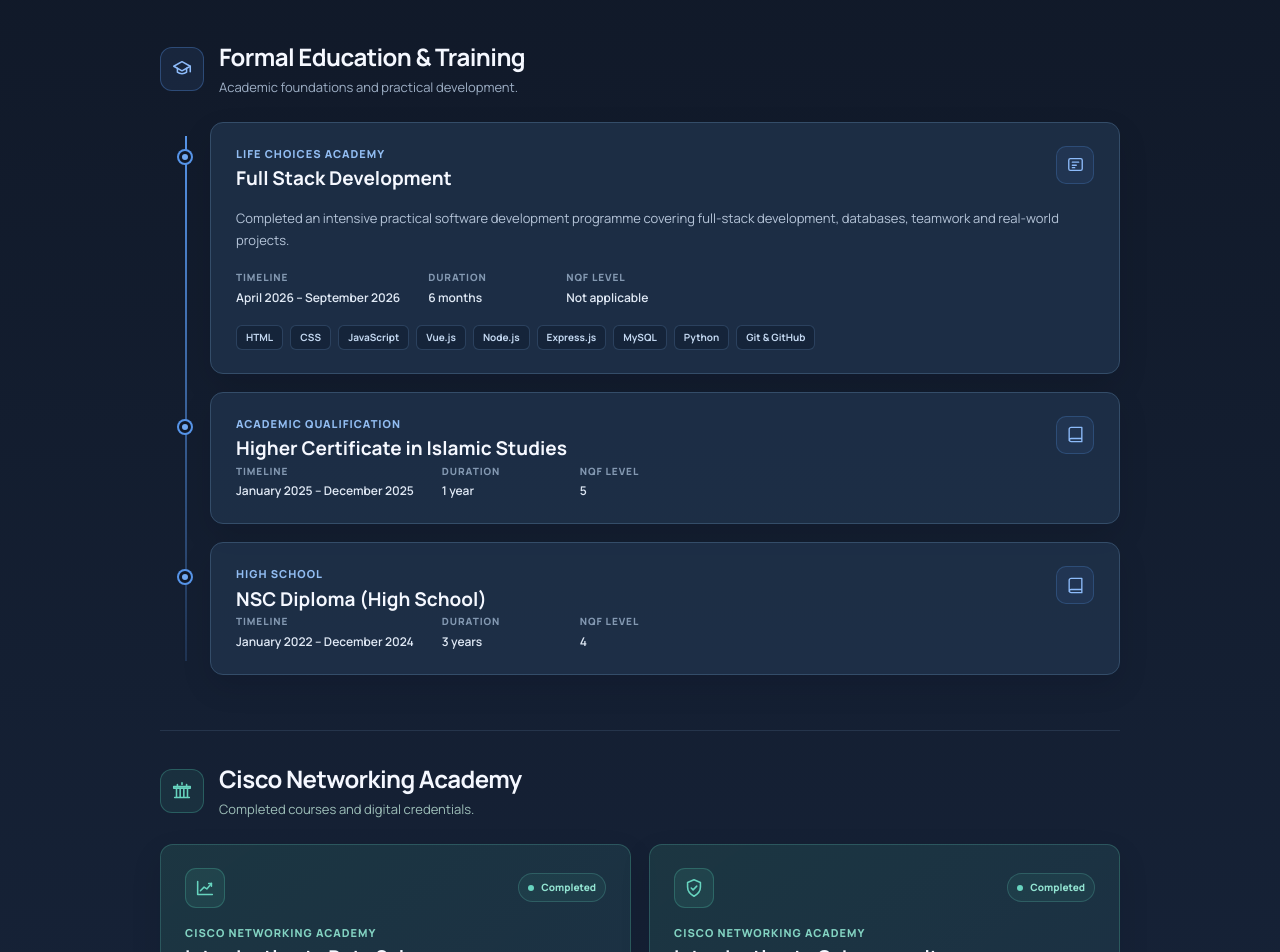
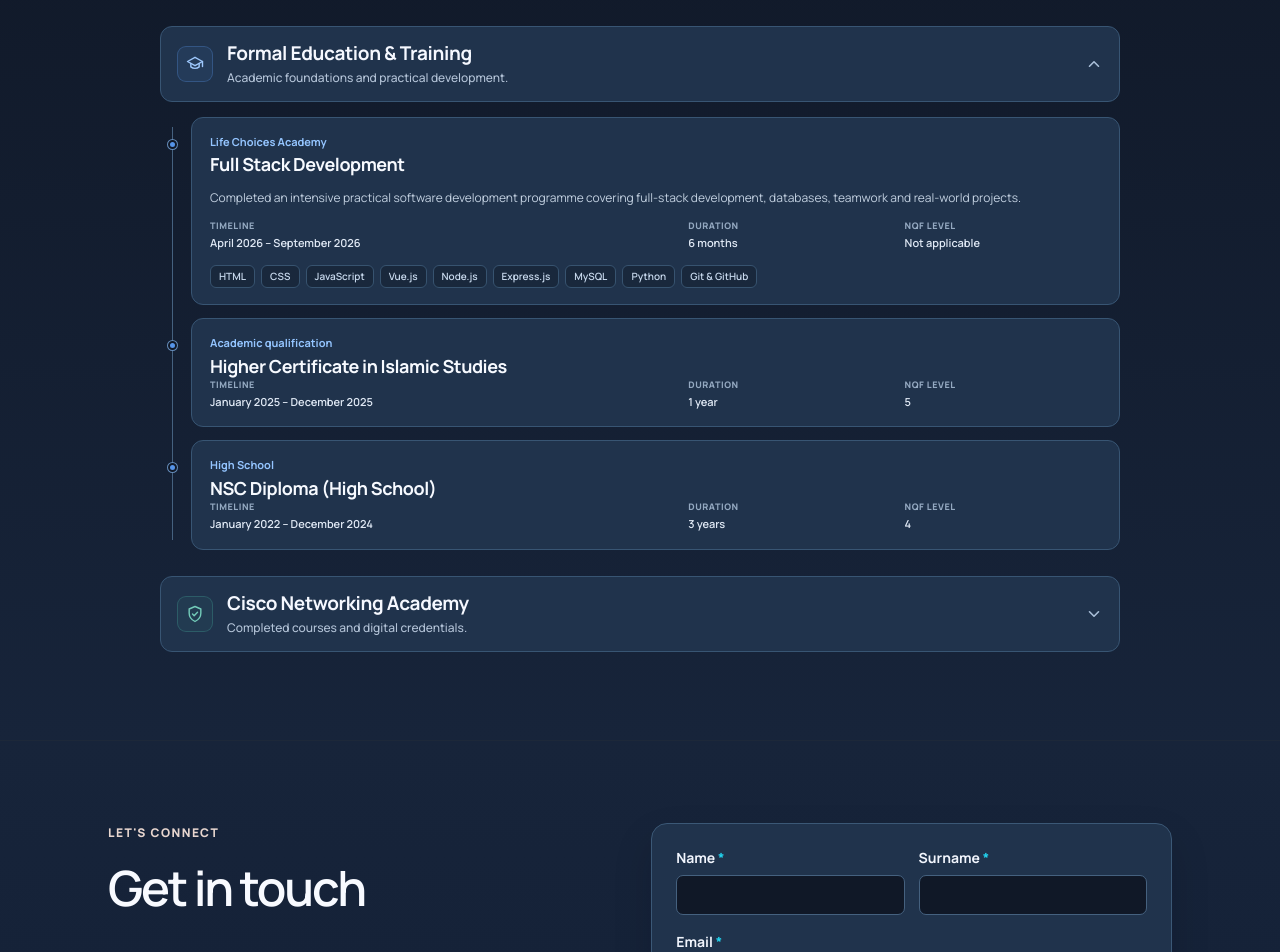
Before and after one commit to adamjattiem12-gif/Portfolio-v2, a Vue app: page / in a window 1280 px wide. Shown: the part 2820-3772 px from the top of the page. Built offline with nearby package versions, Linux system fonts and the light colour scheme.

Commit message:
fix: refine education styling and add collapsible sections

```diff
--- a/src/views/EducationView.vue
+++ b/src/views/EducationView.vue
@@ -1,31 +1,42 @@
+<script setup>
+import { ref } from 'vue'
+
+const isFormalExpanded = ref(true)
+const isCiscoExpanded = ref(false)
+</script>
+
 <template>
   <section id="certifications" class="section education-section" aria-labelledby="education-heading">
     <div class="container">
       <span class="kicker">Learning journey</span>
       <h2 id="education-heading">Education &amp; Training</h2>
 
-      <section class="formal-section" aria-labelledby="formal-heading">
-        <div class="subsection-heading">
-          <span class="section-icon formal-icon" aria-hidden="true">
+      <section class="education-category" aria-labelledby="formal-heading">
+        <h3 class="category-title">
+          <button
+            id="formal-toggle"
+            class="category-toggle"
+            type="button"
+            aria-controls="formal-content"
+            :aria-expanded="isFormalExpanded"
+            @click="isFormalExpanded = !isFormalExpanded"
+          >
+            <span class="category-icon formal-icon" aria-hidden="true">
               <svg viewBox="0 0 24 24" fill="none"><path d="m3 9 9-5 9 5-9 5-9-5Z"/><path d="M7 11.3v4.2c2.8 2.3 7.2 2.3 10 0v-4.2M21 9v6"/></svg>
             </span>
-          <div>
-            <h3 id="formal-heading">Formal Education &amp; Training</h3>
-            <p class="section-intro">Academic foundations and practical development.</p>
-          </div>
-        </div>
+            <span class="category-copy">
+              <span class="category-name" id="formal-heading">Formal Education &amp; Training</span>
+              <span class="category-subtitle">Academic foundations and practical development.</span>
+            </span>
+            <svg class="chevron" :class="{ expanded: isFormalExpanded }" viewBox="0 0 20 20" fill="none" aria-hidden="true"><path d="m5 7.5 5 5 5-5"/></svg>
+          </button>
+        </h3>
 
+        <div id="formal-content" v-show="isFormalExpanded" class="category-content">
           <div class="education-timeline">
             <article class="education-card timeline-card">
-            <div class="card-heading">
-              <div>
               <p class="institution">Life Choices Academy</p>
               <h4>Full Stack Development</h4>
-              </div>
-              <span class="qualification-icon" aria-hidden="true">
-                <svg viewBox="0 0 24 24" fill="none"><rect x="3.5" y="4.5" width="17" height="15" rx="2"/><path d="M8 9h8M8 13h5M8 16h3"/></svg>
-              </span>
-            </div>
               <p class="description">Completed an intensive practical software development programme covering full-stack development, databases, teamwork and real-world projects.</p>
               <dl class="education-meta">
                 <div><dt>Timeline</dt><dd>April 2026 – September 2026</dd></div>
@@ -38,15 +49,8 @@
             </article>
 
             <article class="education-card timeline-card">
-            <div class="card-heading">
-              <div>
               <p class="institution">Academic qualification</p>
               <h4>Higher Certificate in Islamic Studies</h4>
-              </div>
-              <span class="qualification-icon" aria-hidden="true">
-                <svg viewBox="0 0 24 24" fill="none"><path d="M4 19.5A2.5 2.5 0 0 1 6.5 17H20M6.5 3H20v18H6.5A2.5 2.5 0 0 1 4 18.5v-13A2.5 2.5 0 0 1 6.5 3Z"/></svg>
-              </span>
-            </div>
               <dl class="education-meta">
                 <div><dt>Timeline</dt><dd>January 2025 – December 2025</dd></div>
                 <div><dt>Duration</dt><dd>1 year</dd></div>
@@ -55,15 +59,8 @@
             </article>
 
             <article class="education-card timeline-card">
-            <div class="card-heading">
-              <div>
               <p class="institution">High School</p>
               <h4>NSC Diploma (High School)</h4>
-              </div>
-              <span class="qualification-icon" aria-hidden="true">
-                <svg viewBox="0 0 24 24" fill="none"><path d="M4 19.5A2.5 2.5 0 0 1 6.5 17H20M6.5 3H20v18H6.5A2.5 2.5 0 0 1 4 18.5v-13A2.5 2.5 0 0 1 6.5 3Z"/></svg>
-              </span>
-            </div>
               <dl class="education-meta">
                 <div><dt>Timeline</dt><dd>January 2022 – December 2024</dd></div>
                 <div><dt>Duration</dt><dd>3 years</dd></div>
@@ -71,29 +68,40 @@
               </dl>
             </article>
           </div>
+        </div>
       </section>
 
-      <section class="cisco-section" aria-labelledby="cisco-heading">
-        <div class="subsection-heading">
-          <span class="section-icon cisco-icon" aria-hidden="true">
-            <svg viewBox="0 0 24 24" fill="none"><path d="M12 3v2M7 5v2M17 5v2M4 9h16M6 9v10m4-10v10m4-10v10m4-10v10M4 19h16"/><path d="M3 7h18v2H3z"/></svg>
+      <section class="education-category cisco-category" aria-labelledby="cisco-heading">
+        <h3 class="category-title">
+          <button
+            id="cisco-toggle"
+            class="category-toggle"
+            type="button"
+            aria-controls="cisco-content"
+            :aria-expanded="isCiscoExpanded"
+            @click="isCiscoExpanded = !isCiscoExpanded"
+          >
+            <span class="category-icon cisco-icon" aria-hidden="true">
+              <svg viewBox="0 0 24 24" fill="none"><path d="M12 3 19 6v5c0 4.6-2.9 7.8-7 10-4.1-2.2-7-5.4-7-10V6l7-3Z"/><path d="m9 12 2 2 4-4"/></svg>
             </span>
-          <div>
-            <h3 id="cisco-heading">Cisco Networking Academy</h3>
-            <p class="section-intro">Completed courses and digital credentials.</p>
-          </div>
-        </div>
+            <span class="category-copy">
+              <span class="category-name" id="cisco-heading">Cisco Networking Academy</span>
+              <span class="category-subtitle">Completed courses and digital credentials.</span>
+            </span>
+            <svg class="chevron" :class="{ expanded: isCiscoExpanded }" viewBox="0 0 20 20" fill="none" aria-hidden="true"><path d="m5 7.5 5 5 5-5"/></svg>
+          </button>
+        </h3>
 
+        <div id="cisco-content" v-show="isCiscoExpanded" class="category-content">
           <div class="cisco-grid">
             <article class="education-card cisco-card">
-            <div class="cisco-card-heading">
-              <span class="cisco-course-icon" aria-hidden="true">
-                <svg viewBox="0 0 24 24" fill="none"><path d="M4 19V5m0 14h16M7 15l4-4 3 2 5-6"/><path d="M16 7h3v3"/></svg>
-              </span>
+              <div class="course-heading">
+                <div>
+                  <p class="institution">Cisco Networking Academy</p>
+                  <h4>Introduction to Data Science</h4>
+                </div>
                 <span class="completed"><span aria-hidden="true"></span>Completed</span>
               </div>
-            <p class="provider">Cisco Networking Academy</p>
-            <h4>Introduction to Data Science</h4>
               <p class="description">Introductory knowledge of data science concepts and applications.</p>
               <p class="course-timeline"><span>Timeline</span>April 2026 – September 2026</p>
               <a class="credential-link" href="https://www.credly.com/badges/cd2bc1b9-5359-41f2-bf49-7bd1b87c09fb/public_url" target="_blank" rel="noopener noreferrer">
@@ -102,14 +110,13 @@
             </article>
 
             <article class="education-card cisco-card">
-            <div class="cisco-card-heading">
-              <span class="cisco-course-icon" aria-hidden="true">
-                <svg viewBox="0 0 24 24" fill="none"><path d="M12 3 19 6v5c0 4.6-2.9 7.8-7 10-4.1-2.2-7-5.4-7-10V6l7-3Z"/><path d="m9 12 2 2 4-4"/></svg>
-              </span>
+              <div class="course-heading">
+                <div>
+                  <p class="institution">Cisco Networking Academy</p>
+                  <h4>Introduction to Cybersecurity</h4>
+                </div>
                 <span class="completed"><span aria-hidden="true"></span>Completed</span>
               </div>
-            <p class="provider">Cisco Networking Academy</p>
-            <h4>Introduction to Cybersecurity</h4>
               <p class="description">Introductory understanding of cybersecurity principles, threats and digital security.</p>
               <p class="course-timeline"><span>Timeline</span>April 2026 – September 2026</p>
               <a class="credential-link" href="https://www.credly.com/badges/b436120d-233d-4057-8e5e-eb0761f9d53a/public_url" target="_blank" rel="noopener noreferrer">
@@ -117,78 +124,79 @@
               </a>
             </article>
           </div>
+        </div>
       </section>
     </div>
   </section>
 </template>
 
 <style scoped>
-.education-section { background: linear-gradient(180deg, #101827, #17243a); }
-.education-section h2 { margin-bottom: 43px; }
-.formal-section, .cisco-section { max-width: 960px; margin: 0 auto; }
-.subsection-heading { display: flex; align-items: center; gap: 15px; margin-bottom: 24px; }
-.section-icon { display: grid; place-items: center; flex: 0 0 44px; width: 44px; height: 44px; border: 1px solid; border-radius: 12px; }
-.section-icon svg, .qualification-icon svg, .cisco-course-icon svg { width: 22px; height: 22px; stroke: currentColor; stroke-width: 1.7; stroke-linecap: round; stroke-linejoin: round; }
-.formal-icon { color: #8dbbfa; border-color: rgba(86, 148, 232, .34); background: rgba(86, 148, 232, .1); }
-.cisco-icon { color: #67d4bf; border-color: rgba(76, 190, 166, .32); background: rgba(76, 190, 166, .1); }
-.subsection-heading h3 { margin: 0; color: #f5f8ff; font-size: clamp(19px, 2.2vw, 24px); line-height: 1.35; letter-spacing: -.025em; }
-.section-intro { margin: 4px 0 0 !important; color: #9eafc5 !important; font-size: 13px !important; line-height: 1.6 !important; }
-.education-timeline { position: relative; display: grid; gap: 18px; margin-left: 20px; padding-left: 30px; }
-.education-timeline::before { position: absolute; top: 14px; bottom: 14px; left: 5px; width: 2px; content: ''; background: linear-gradient(#5694e8, rgba(86, 148, 232, .18)); }
-.education-card { min-width: 0; border: 1px solid #344d69; border-radius: 13px; background: rgba(32, 51, 76, .8); box-shadow: 0 12px 30px rgba(5, 12, 24, .12); transition: transform .22s var(--motion-ease), border-color .22s, box-shadow .22s; }
-.education-card:hover { transform: translateY(-2px); border-color: #52769d; box-shadow: 0 16px 34px rgba(5, 12, 24, .2); }
-.timeline-card { position: relative; padding: 23px 25px; }
-.timeline-card::before { position: absolute; top: 28px; left: -32px; width: 12px; height: 12px; content: ''; border: 3px solid #101827; border-radius: 50%; background: #72aaf2; box-shadow: 0 0 0 2px #5694e8; }
-.card-heading { display: flex; justify-content: space-between; align-items: flex-start; gap: 16px; }
-.institution, .provider { margin: 0 0 4px !important; color: #92bdf2 !important; font-size: 11px !important; font-weight: 800; letter-spacing: .09em; line-height: 1.4 !important; text-transform: uppercase; }
-.education-card h4 { margin: 0; color: #f5f8ff; font-size: clamp(16px, 1.8vw, 19px); font-weight: 700; line-height: 1.45; }
-.qualification-icon { display: grid; place-items: center; flex: 0 0 38px; width: 38px; height: 38px; color: #8dbbfa; border: 1px solid rgba(86, 148, 232, .25); border-radius: 10px; background: rgba(86, 148, 232, .08); }
-.qualification-icon svg { width: 19px; height: 19px; }
-.description { max-width: none !important; margin: 14px 0 17px !important; color: #b6c5d9 !important; font-size: 13px !important; line-height: 1.75 !important; }
-.education-meta { display: flex; flex-wrap: wrap; gap: 10px 28px; margin: 0; }
-.education-meta div { min-width: 110px; }
-.education-meta dt, .course-timeline span { margin-bottom: 3px; color: #8499b2; font-size: 10px; font-weight: 800; letter-spacing: .09em; text-transform: uppercase; }
-.education-meta dd { margin: 0; color: #e0e9f5; font-size: 12px; font-weight: 600; line-height: 1.5; }
-.skill-tags { display: flex; flex-wrap: wrap; gap: 7px; margin: 18px 0 0; padding: 0; list-style: none; }
-.skill-tags li { padding: 5px 9px; border: 1px solid rgba(111, 153, 202, .25); border-radius: 6px; background: rgba(18, 34, 54, .68); color: #c4d8f1; font-size: 10px; font-weight: 700; line-height: 1.3; }
-.cisco-section { margin-top: 55px; padding-top: 32px; border-top: 1px solid rgba(143, 176, 216, .14); }
-.cisco-section .section-intro { color: #9ebfb9 !important; }
-.cisco-grid { display: grid; grid-template-columns: repeat(2, minmax(0, 1fr)); gap: 18px; }
-.cisco-card { display: flex; flex-direction: column; padding: 23px 24px; border-color: rgba(76, 160, 147, .35); background: linear-gradient(145deg, rgba(29, 58, 68, .86), rgba(29, 48, 69, .88)); }
-.cisco-card:hover { border-color: rgba(103, 212, 191, .65); }
-.cisco-card-heading { display: flex; align-items: center; justify-content: space-between; gap: 12px; margin-bottom: 17px; }
-.cisco-course-icon { display: grid; place-items: center; width: 40px; height: 40px; color: #67d4bf; border: 1px solid rgba(76, 190, 166, .3); border-radius: 11px; background: rgba(76, 190, 166, .1); }
-.completed { display: inline-flex; align-items: center; gap: 7px; padding: 5px 9px; border: 1px solid rgba(103, 212, 191, .22); border-radius: 99px; background: rgba(76, 190, 166, .08); color: #92e3d1; font-size: 10px; font-weight: 800; }
-.completed span { width: 6px; height: 6px; border-radius: 50%; background: #67d4bf; }
-.provider { color: #83d3c2 !important; }
-.cisco-card h4 { min-height: 2.8em; }
-.cisco-card .description { margin: 10px 0 16px !important; }
-.course-timeline { display: flex; flex-direction: column; gap: 2px; margin: 0 0 20px !important; color: #d6e6e4 !important; font-size: 12px !important; line-height: 1.5 !important; }
-.credential-link { display: inline-flex; align-items: center; justify-content: center; align-self: flex-start; gap: 10px; min-height: 40px; margin-top: auto; padding: 0 14px; border: 1px solid rgba(103, 212, 191, .44); border-radius: 7px; background: rgba(76, 190, 166, .11); color: #a3eddd; font-size: 12px; font-weight: 800; transition: background .2s, border-color .2s, transform .2s var(--motion-ease); }
-.credential-link:hover { transform: translateY(-1px); border-color: #67d4bf; background: rgba(76, 190, 166, .19); }
-.credential-link span { font-size: 16px; line-height: 1; }
-@media (max-width: 700px) {
-  .education-section h2 { margin-bottom: 34px; }
-  .education-timeline { gap: 14px; margin-left: 8px; padding-left: 23px; }
-  .timeline-card { padding: 19px 18px; }
-  .timeline-card::before { left: -25px; }
-  .education-timeline::before { left: 5px; }
-  .education-meta { gap: 12px 19px; }
-  .education-meta div { min-width: 100px; }
-  .cisco-grid { grid-template-columns: 1fr; gap: 14px; }
-  .cisco-card { padding: 20px; }
-  .cisco-card h4 { min-height: 0; }
+.education-section h2 { margin-bottom: 28px; }
+.education-category { max-width: 960px; margin: 0 auto; }
+.category-title { margin: 0; }
+.category-toggle { display: flex; width: 100%; min-height: 76px; align-items: center; gap: 14px; padding: 12px 16px; border: 1px solid #385573; border-radius: 12px; background: var(--panel); color: var(--text); text-align: left; cursor: pointer; transition: border-color .2s, background .2s; }
+.category-toggle:hover { border-color: #52769d; background: #243a55; }
+.category-icon { display: grid; flex: 0 0 36px; width: 36px; height: 36px; place-items: center; border: 1px solid rgba(86, 148, 232, .3); border-radius: 9px; background: rgba(86, 148, 232, .08); color: #9dc7fb; }
+.category-icon svg { width: 20px; height: 20px; stroke: currentColor; stroke-width: 1.7; stroke-linecap: round; stroke-linejoin: round; }
+.cisco-icon { border-color: rgba(76, 190, 166, .25); background: rgba(76, 190, 166, .06); color: #73cbb9; }
+.category-copy { display: flex; min-width: 0; flex: 1; flex-direction: column; gap: 2px; }
+.category-name { color: #f5f8ff; font-size: clamp(16px, 1.8vw, 19px); font-weight: 700; line-height: 1.4; letter-spacing: -.02em; }
+.category-subtitle { color: var(--muted); font-size: 12px; font-weight: 500; line-height: 1.5; }
+.chevron { flex: 0 0 18px; width: 18px; height: 18px; stroke: #a9bfd8; stroke-width: 1.8; stroke-linecap: round; stroke-linejoin: round; transform: rotate(0); transition: transform .18s var(--motion-ease); }
+.chevron.expanded { transform: rotate(180deg); }
+.category-content { padding-top: 15px; }
+.education-timeline { position: relative; display: grid; gap: 13px; margin-left: 8px; padding-left: 23px; }
+.education-timeline::before { position: absolute; top: 10px; bottom: 10px; left: 4px; width: 1px; content: ''; background: #45617f; }
+.education-card { min-width: 0; border: 1px solid #385573; border-radius: 12px; background: var(--panel); transition: border-color .2s, box-shadow .2s; }
+.education-card:hover { border-color: #52769d; box-shadow: 0 8px 20px rgba(3, 10, 24, .14); }
+.timeline-card { position: relative; padding: 16px 18px; }
+.timeline-card::before { position: absolute; top: 22px; left: -24px; width: 9px; height: 9px; content: ''; border: 2px solid var(--background); border-radius: 50%; background: var(--accent); box-shadow: 0 0 0 1px #648bb8; }
+.institution { margin: 0 0 3px; color: #94c5ff; font-size: 11px; font-weight: 700; line-height: 1.45; }
+.education-card h4 { margin: 0; color: #f7faff; font-size: clamp(15px, 1.5vw, 18px); font-weight: 650; line-height: 1.4; letter-spacing: -.025em; overflow-wrap: anywhere; }
+.description { max-width: none !important; margin: 10px 0 13px !important; color: #c2d0e0 !important; font-size: 12px !important; line-height: 1.65 !important; }
+.education-meta { display: grid; grid-template-columns: minmax(190px, 1.4fr) repeat(2, minmax(95px, .6fr)); gap: 10px 20px; margin: 0; }
+.education-meta div { min-width: 0; }
+.education-meta dt, .course-timeline span { margin: 0 0 2px; color: #94a9c1; font-size: 9px; font-weight: 750; line-height: 1.4; letter-spacing: .06em; text-transform: uppercase; }
+.education-meta dd { margin: 0; color: #e0e9f5; font-size: 11px; font-weight: 600; line-height: 1.5; overflow-wrap: anywhere; }
+.skill-tags { display: flex; flex-wrap: wrap; gap: 6px; margin: 13px 0 0; padding: 0; list-style: none; }
+.skill-tags li { padding: 4px 8px; border: 1px solid #37536f; border-radius: 6px; background: rgba(16, 24, 39, .42); color: #c8d9ed; font-size: 10px; font-weight: 600; line-height: 1.35; }
+.cisco-category { margin-top: 26px; }
+.cisco-grid { display: grid; grid-template-columns: repeat(2, minmax(0, 1fr)); gap: 14px; }
+.cisco-card { display: flex; flex-direction: column; padding: 16px 18px; }
+.course-heading { display: flex; min-width: 0; align-items: flex-start; justify-content: space-between; gap: 12px; }
+.course-heading > div { min-width: 0; }
+.course-heading h4 { max-width: 300px; }
+.completed { display: inline-flex; flex: 0 0 auto; align-items: center; gap: 6px; padding: 4px 8px; border: 1px solid rgba(103, 212, 191, .24); border-radius: 99px; background: rgba(76, 190, 166, .07); color: #92d8ca; font-size: 10px; font-weight: 700; line-height: 1.3; }
+.completed span { width: 6px; height: 6px; border-radius: 50%; background: #67c9b5; }
+.cisco-card .description { margin-bottom: 10px !important; }
+.course-timeline { display: flex; flex-direction: column; gap: 2px; margin: 0 0 14px !important; color: #e0e9f5 !important; font-size: 11px !important; font-weight: 600; line-height: 1.5 !important; }
+.credential-link { display: inline-flex; min-height: 40px; align-items: center; align-self: flex-start; justify-content: center; gap: 9px; margin-top: auto; padding: 7px 12px; border: 1px solid #5084cb; border-radius: 6px; background: #2c5d9d; color: #fff; font-size: 11px; font-weight: 800; line-height: 1.4; transition: background .22s, transform .22s var(--motion-ease), box-shadow .22s; }
+.credential-link:hover { transform: translateY(-1px); background: var(--button); box-shadow: 0 7px 15px rgba(6, 13, 28, .2); }
+.credential-link span { font-size: 14px; }
+@media (max-width: 740px) {
+  .education-section h2 { margin-bottom: 23px; }
+  .category-toggle { min-height: 72px; padding: 11px 13px; gap: 11px; }
+  .education-timeline { gap: 11px; }
+  .timeline-card, .cisco-card { padding: 14px; }
+  .cisco-grid { grid-template-columns: minmax(0, 1fr); gap: 11px; }
+  .cisco-category { margin-top: 21px; }
 }
-@media (max-width: 420px) {
-  .subsection-heading { align-items: flex-start; gap: 11px; }
-  .section-icon { flex-basis: 38px; width: 38px; height: 38px; border-radius: 10px; }
-  .section-icon svg { width: 19px; height: 19px; }
-  .education-meta { display: grid; grid-template-columns: repeat(2, minmax(0, 1fr)); }
-  .education-meta div { min-width: 0; }
+@media (max-width: 600px) {
+  .education-meta { grid-template-columns: repeat(2, minmax(0, 1fr)); gap: 9px 14px; }
   .education-meta div:first-child { grid-column: 1 / -1; }
 }
+@media (max-width: 360px) {
+  .category-toggle { gap: 9px; padding: 10px; }
+  .category-icon { flex-basis: 32px; width: 32px; height: 32px; }
+  .category-icon svg { width: 18px; height: 18px; }
+  .category-subtitle { font-size: 11px; }
+  .chevron { flex-basis: 16px; width: 16px; }
+  .education-timeline { margin-left: 4px; padding-left: 20px; }
+  .timeline-card::before { left: -21px; }
+  .course-heading { flex-wrap: wrap; }
+}
 @media (prefers-reduced-motion: reduce) {
-  .education-card, .credential-link { transition: none; }
+  .category-toggle, .chevron, .education-card, .credential-link { transition: none; }
   .education-card:hover, .credential-link:hover { transform: none; }
 }
 </style>
```
Lines whose indentation alone changed are shown as unchanged.
